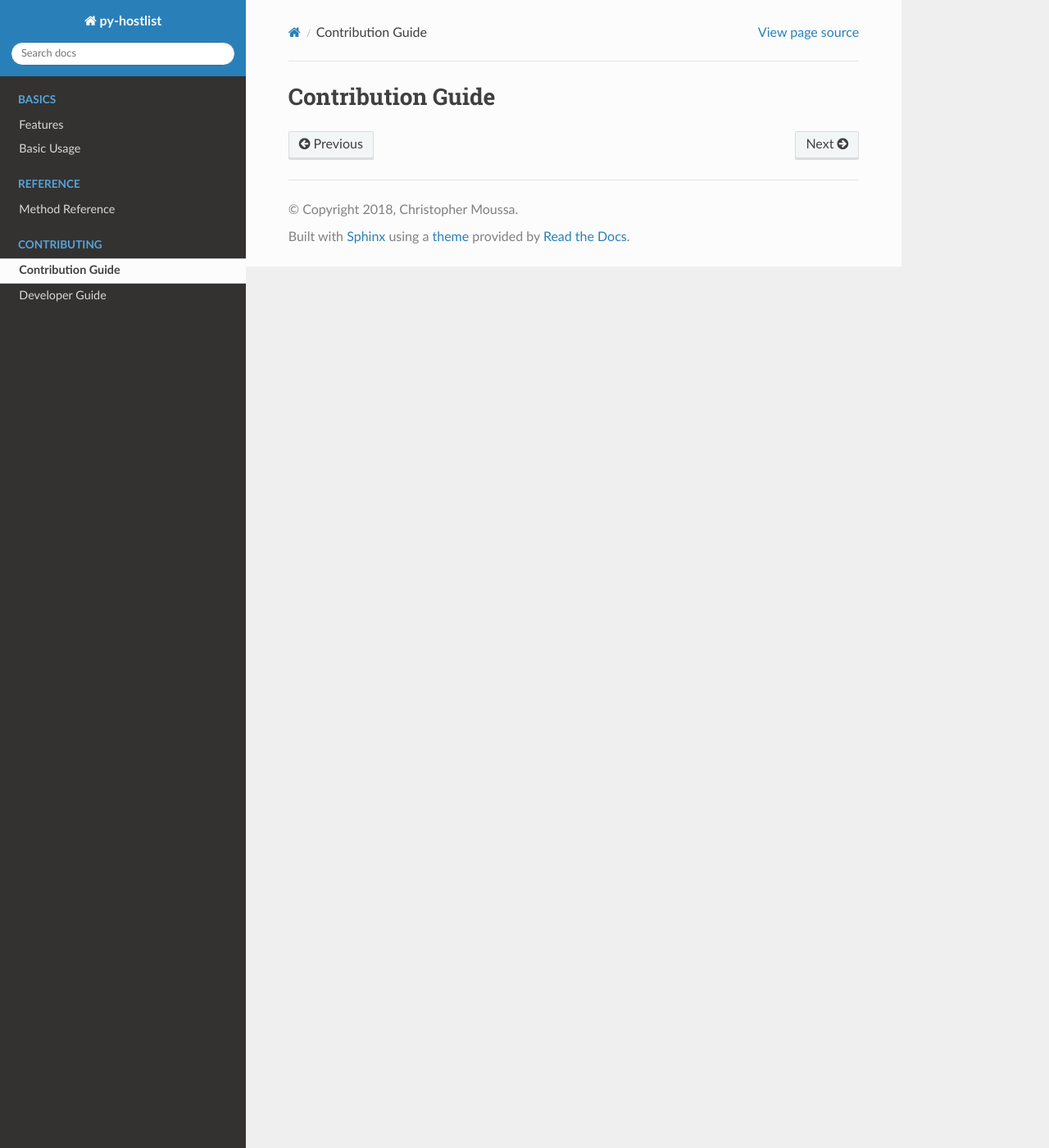
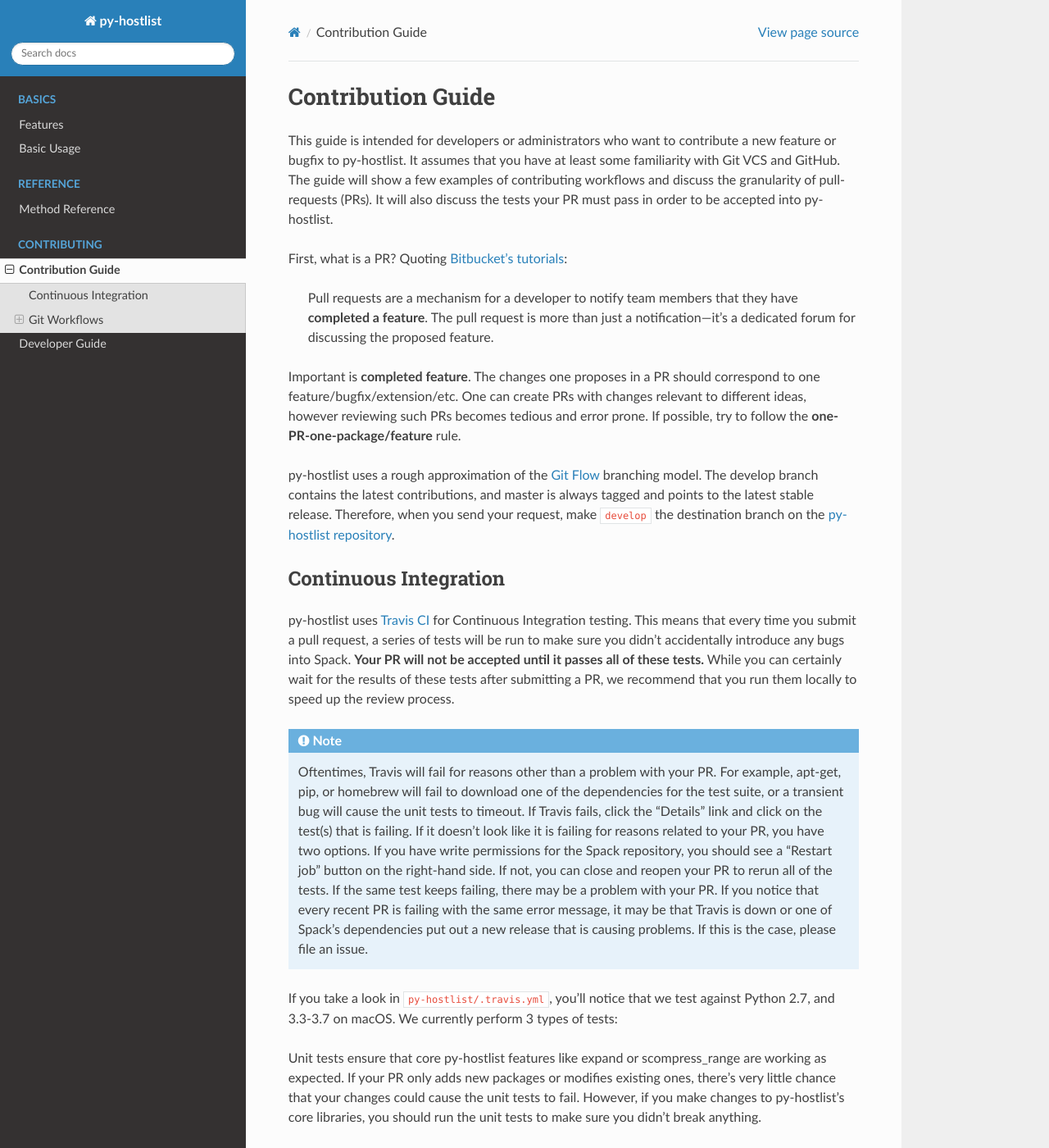
Before and after one commit to LLNL/py-hostlist, a Sphinx documentation site: the page built from docs/contribution_guide.rst, in a window 1280 px wide and 1400 px high. Shown: the whole window at 82% size. Built offline with Sphinx 7.4.7 and the Read the Docs theme 2.0.0, drawn with Linux system fonts in a browser that asks for light colours; some of the changed text lies outside the part shown.

Commit message:
Added contents to contribution_guide.rst (taken from Spack's contribution guide)

```diff
--- a/docs/contribution_guide.rst
+++ b/docs/contribution_guide.rst
@@ -1,3 +1,98 @@
 ==================
 Contribution Guide
 ==================
+
+This guide is intended for developers or administrators who want to contribute a new feature or bugfix to py-hostlist. It assumes that you have at least some familiarity with Git VCS and GitHub. The guide will show a few examples of contributing workflows and discuss the granularity of pull-requests (PRs). It will also discuss the tests your PR must pass in order to be accepted into py-hostlist.
+
+First, what is a PR? Quoting `Bitbucket's tutorials <https://www.atlassian.com/git/tutorials/making-a-pull-request/>`_:
+
+	Pull requests are a mechanism for a developer to notify team members that they have **completed a feature**. The pull request is more than just a notification—it’s a dedicated forum for discussing the proposed feature.
+
+Important is **completed feature**. The changes one proposes in a PR should correspond to one feature/bugfix/extension/etc. One can create PRs with changes relevant to different ideas, however reviewing such PRs becomes tedious and error prone. If possible, try to follow the **one-PR-one-package/feature** rule.
+
+py-hostlist uses a rough approximation of the `Git Flow <http://nvie.com/posts/a-successful-git-branching-model/>`_ branching model. The develop branch contains the latest contributions, and
+master is always tagged and points to the latest stable release. Therefore, when
+you send your request, make ``develop`` the destination branch on the
+`py-hostlist repository <https://github.com/LLNL/py-hostlist>`_.
+
+----------------------
+Continuous Integration
+----------------------
+
+py-hostlist uses `Travis CI <https://travis-ci.org/LLNL/py-hostlist>`_ for Continuous Integration testing. This means that every time you submit a pull request, a series of tests will be run to make sure you didn't accidentally introduce any bugs into Spack. **Your PR will not be accepted until it passes all of these tests.** While you can certainly wait for the results of these tests after submitting a PR, we recommend that you run them locally to speed up the review process.
+
+.. note::
+
+   Oftentimes, Travis will fail for reasons other than a problem with your PR.
+   For example, apt-get, pip, or homebrew will fail to download one of the
+   dependencies for the test suite, or a transient bug will cause the unit tests
+   to timeout. If Travis fails, click the "Details" link and click on the test(s)
+   that is failing. If it doesn't look like it is failing for reasons related to
+   your PR, you have two options. If you have write permissions for the Spack
+   repository, you should see a "Restart job" button on the right-hand side. If
+   not, you can close and reopen your PR to rerun all of the tests. If the same
+   test keeps failing, there may be a problem with your PR. If you notice that
+   every recent PR is failing with the same error message, it may be that Travis
+   is down or one of Spack's dependencies put out a new release that is causing
+   problems. If this is the case, please file an issue.
+
+If you take a look in ``py-hostlist/.travis.yml``, you'll notice that we test
+against Python 2.7, and 3.3-3.7 on macOS. We currently perform 3 types of tests:
+
+Unit tests ensure that core py-hostlist features like expand or scompress_range are working as expected. If your PR only adds new packages or modifies existing ones, there's very little chance that your changes could cause the unit tests to fail. However, if you make changes to py-hostlist's core libraries, you should run the unit tests to make sure you didn't break anything.
+
+To run the unit tests, use:
+
+.. code-block:: console
+
+   $ python py-hostlist/unittest_hostlist.py
+
+It should only take a few seconds to complete. If you know you are only modifying a single feature, you can run a single unit test at a time:
+
+.. code-block:: console
+
+   $ python py-hostlist/unittest_hostlist.py TestHostlistMethods.test_expand
+
+-------------
+Git Workflows
+-------------
+
+py-hostlist is still in the alpha stages of development. Most of our users run off of
+the develop branch, and fixes and new features are constantly being merged. So
+how do you keep up-to-date with upstream while maintaining your own local
+differences and contributing PRs to py-hostlist?
+
+^^^^^^^^^
+Branching
+^^^^^^^^^
+
+The easiest way to contribute a pull request is to make all of your changes on new branches. Make sure your ``develop`` is up-to-date and create a new branch off of it:
+
+.. code-block:: console
+
+   $ git checkout develop
+   $ git pull upstream develop
+   $ git branch <descriptive_branch_name>
+   $ git checkout <descriptive_branch_name>
+
+Here we assume that the local ``develop`` branch tracks the upstream develop branch of py-hostlist. This is not a requirement and you could also do the same with remote branches. But for some it is more convenient to have a local branch that tracks upstream.
+
+Normally we prefer that commits pertaining to a package ``<package-name>`` have a message ``<package-name>: descriptive message``. It is important to add descriptive message so that others, who might be looking at your changes later would understand the rationale behind them.
+
+Now, you can make your changes while keeping the ``develop`` branch pure.
+Edit a few files and commit them by running:
+
+.. code-block:: console
+
+   $ git add <files_to_be_part_of_the_commit>
+   $ git commit --message <descriptive_message_of_this_particular_commit>
+
+Next, push it to your remote fork and create a PR:
+
+.. code-block:: console
+
+   $ git push origin <descriptive_branch_name> --set-upstream
+
+GitHub provides a `tutorial <https://help.github.com/articles/about-pull-requests/>`_
+on how to file a pull request. When you send the request, make ``develop`` the
+destination branch.
```
